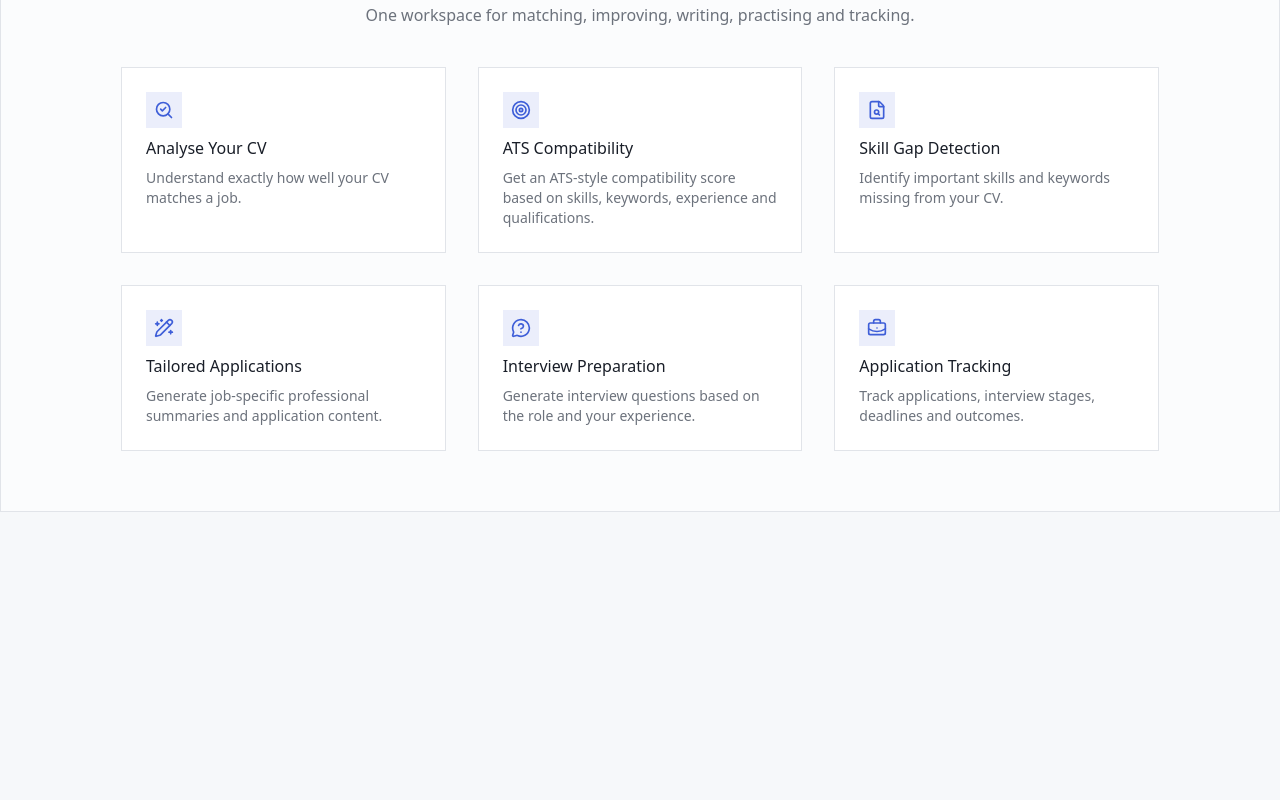
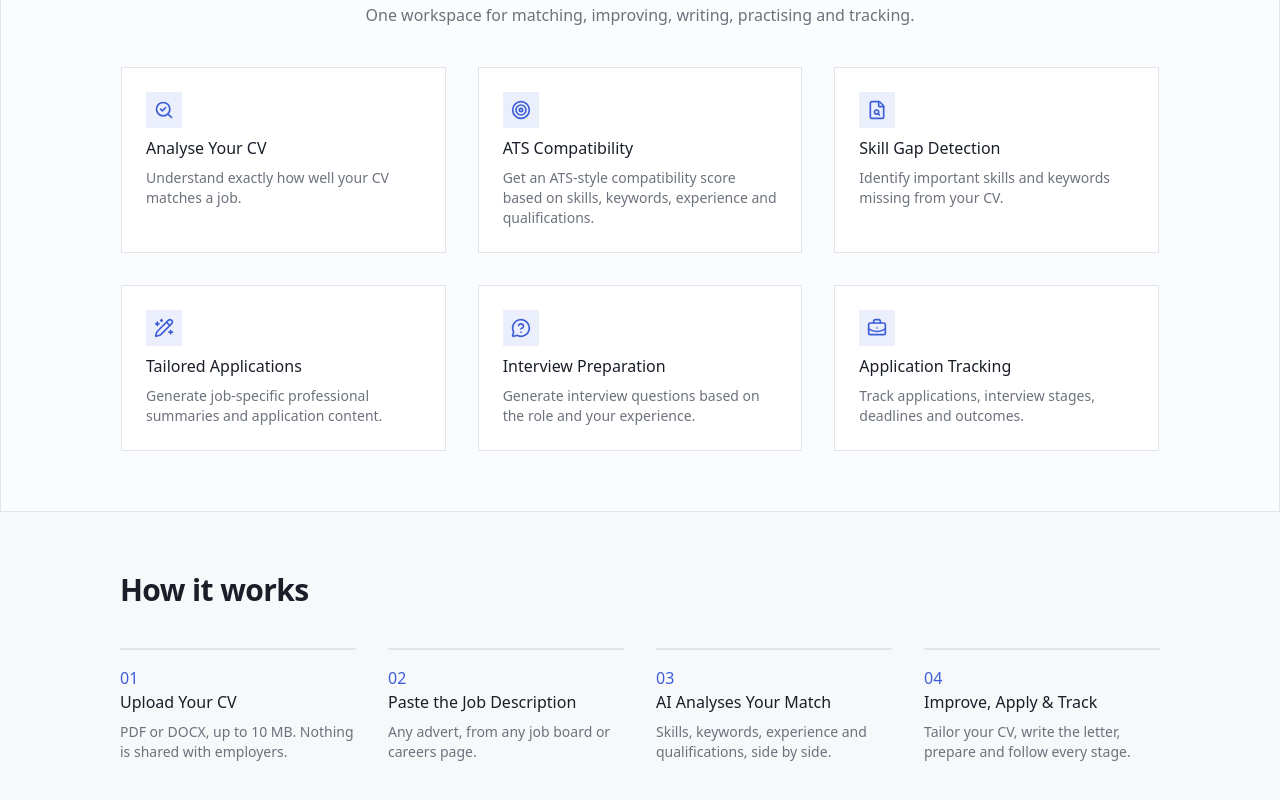
Before and after one commit to SnowyParis/RacketAI, a React (Vite) app: page / in a window 1280 px wide. Shown: the part 1123-1923 px from the top of the page. Before the commit the page ends 1635 px from the top, so only its background shows below. Built offline with nearby package versions, Linux system fonts and the light colour scheme.

Commit message:
Edit How it works section in Home

```diff
--- a/src/pages/Home.jsx
+++ b/src/pages/Home.jsx
@@ -31,6 +31,29 @@ const features = [
         title: "Application Tracking",
         icon: BriefcaseBusiness,
         description: "Track applications, interview stages, deadlines and outcomes."
+    },
+];
+
+const steps = [
+    {
+        number: "01",
+        title: "Upload Your CV",
+        description: "PDF or DOCX, up to 10 MB. Nothing is shared with employers."
+    },
+    {
+        number: "02",
+        title: "Paste the Job Description",
+        description: "Any advert, from any job board or careers page."
+    },
+    {
+        number: "03",
+        title: "AI Analyses Your Match",
+        description: "Skills, keywords, experience and qualifications, side by side."
+    },
+    {
+        number: "04",
+        title: "Improve, Apply & Track",
+        description: "Tailor your CV, write the letter, prepare and follow every stage."
     },
 ];
 
@@ -81,7 +104,22 @@ function Home() {
                         </div>
                     ))}
                 </div>
+            </section>
 
+            <section className="px-30 py-15">
+                <div>
+                    <h1 className="text-3xl font-bold">How it works</h1>
+                </div>
+
+                <div className="mt-10 grid gap-8 md:grid-cols-4">
+                    {steps.map((step, index) => (
+                        <div key={index} className="flex flex-col border-t-2 border-border">
+                            <span className="pt-4 text-md text-primary font-medium">{step.number}</span>
+                            <span className="text-md text-foreground font-medium">{step.title}</span>
+                            <p className="pt-2 text-sm text-muted-foreground">{step.description}</p>
+                        </div>
+                    ))}
+                </div>
             </section>
         </div>
     );
```
